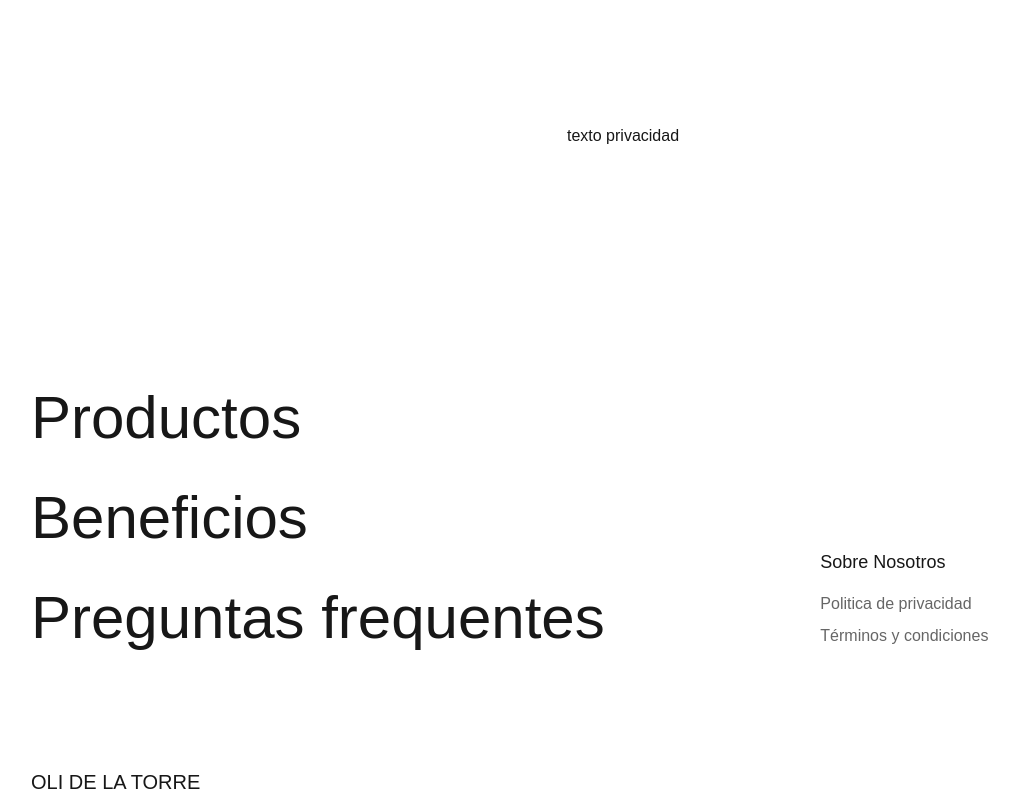
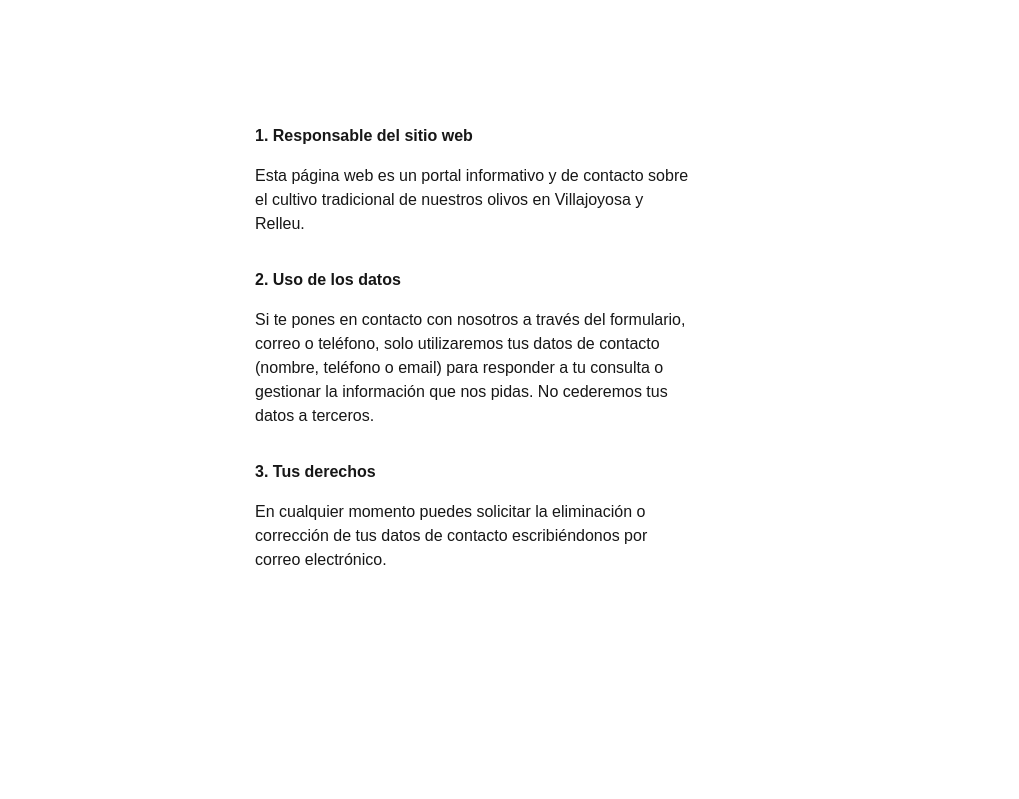
Before and after one commit to JaumeEsquerdo/oli-de-la-torre, a Next.js app in the folder oli-maleno/: page /privacidad in a window 1280 px wide. Shown: the part 500-1299 px from the top of the page, without its empty margins (17-1036 px from the left). Built offline with nearby package versions, Linux system fonts and the light colour scheme.

Commit message:
textos y estructura pages poitica y condiciones

```diff
--- a/oli-maleno/app/components/Footer.tsx
+++ b/oli-maleno/app/components/Footer.tsx
@@ -34,7 +34,7 @@ export const Footer = () => {
                     }
                     <div className='flex flex-col gap-2'>
                         <Link href={'/privacidad'} className=' font-medium text-[#666] hover:text-[#666]/80 '>Politica de privacidad</Link>
-                        <Link href={'/condiciones'} className=' font-medium text-[#666] hover:text-[#666]/80 '>Términos y condiciones</Link>
+                        <Link href={'/condiciones'} className=' font-medium text-[#666] hover:text-[#666]/80 '>Aviso Legal y Condiciones de Uso</Link>
                     </div>
 
                 </div>
--- a/oli-maleno/app/condiciones/page.tsx
+++ b/oli-maleno/app/condiciones/page.tsx
@@ -12,10 +12,30 @@ const Nosotros = () => {
                 <span className="absolute top-2 left-1/2 -translate-x-1/2 text-sm text-center text-[#666]">envíos gratuitos con pedidos superior a 100€</span>
                 <Header />
 
-                <main className="flex flex-col gap-16 md:gap-36 max-w-11/12 md:max-w-3/5 w-full flex-1 pt-24 md:py-36">
-                    <h1 className='flex flex-col gap-6'><span className='text-5xl md:text-8xl text-[#666]'>TÉRMINOS Y</span> <span className='text-5xl md:text-8xl'>CONDICIONES</span></h1>
-                    <div className="flex flex-col md:gap-20 max-w-3/5 mx-auto items-center">
-                        texto condiciones
+                <main className="flex flex-col gap-16 md:gap-36 md:max-w-3/5 w-full px-4 flex-1 pt-24 md:py-36">
+                    <h1 className='flex flex-col gap-6'><span className='text-5xl md:text-8xl text-[#666]'>AVISO LEGAL Y </span> <span className='text-5xl md:text-8xl'>CONDICIONES DE USO</span></h1>
+                    <div className="flex flex-col md:gap-20 w-full lg:max-w-3/5 items-center">
+                        <ul className='flex flex-col gap-8 w-full'>
+                            <li className='flex flex-col gap-4 '>
+                                <strong>1. Información general</strong>
+
+                                La presente página web tiene un carácter puramente informativo y divulgativo. Su objetivo es dar a conocer la historia, el proceso de cultivo y la tradición olivarera de nuestras fincas familiares situadas en la comarca de la Marina Baixa, así como servir de canal de contacto directo.
+
+                            </li>
+                            <li className='flex flex-col gap-4'>
+                                <strong>2. Reserva y disponibilidad del producto</strong>
+
+
+                                La presentación del aceite en esta web no constituye una oferta de venta pública ni un contrato formal en línea. Al tratarse de una producción limitada y artesanal ligada a la cosecha anual, cualquier solicitud de información sobre el aceite elaborado en la cooperativa de Torremanzanas (Oli de La Torre) está sujeta a disponibilidad previa y se gestionará de forma personal y privada.
+
+                            </li>
+                            <li className='flex flex-col gap-4'>
+                                <strong> 3. Exención de responsabilidad</strong>
+
+
+                                El titular del sitio web no se hace responsable del uso indebido de los contenidos mostrados en la página ni de posibles interrupciones en el servicio web.
+                            </li>
+                        </ul>
                     </div>
                 </main>
                 <Footer />
--- a/oli-maleno/app/privacidad/page.tsx
+++ b/oli-maleno/app/privacidad/page.tsx
@@ -11,10 +11,29 @@ const Nosotros = () => {
             <div className="flex flex-col flex-1 items-center justify-center bg-white overflow-hidden">
                 <span className="absolute top-2 left-1/2 -translate-x-1/2 text-sm text-center text-[#666]">envíos gratuitos con pedidos superior a 100€</span>
                 <Header />
-                <main className="flex flex-col gap-16 w-full max-w-11/12 md:max-w-3/5 md:gap-36 flex-1 pt-24 md:py-36">
-                    <h1 className='flex flex-col gap-6'><span className='text-5xl md:text-8xl text-[#666]'>POLÍTICA</span> <span className='text-5xl md:text-8xl'>PRIVACIDAD</span></h1>
-                    <div className="flex flex-col md:gap-20 max-w-3/5 mx-auto items-center">
-                        texto privacidad
+                <main className="flex flex-col gap-16 w-full px-4 md:max-w-3/5 md:gap-36 flex-1 pt-24 md:py-36">
+                    <h1 className='flex flex-col gap-6 '><span className='text-5xl md:text-8xl text-[#666]'>POLÍTICA</span> <span className='text-5xl md:text-8xl'>PRIVACIDAD</span></h1>
+                    <div className="flex flex-col md:gap-20 w-full lg:max-w-3/5 items-center">
+
+                        <ul className='flex flex-col gap-8'>
+                            <li className='flex flex-col gap-4'>
+                                <strong>1. Responsable del sitio web</strong>
+
+                                Esta página web es un portal informativo y de contacto sobre el cultivo tradicional de nuestros olivos en Villajoyosa y Relleu.
+
+                            </li>
+                            <li className='flex flex-col gap-4'>
+                                <strong>2. Uso de los datos</strong>
+
+                                Si te pones en contacto con nosotros a través del formulario, correo o teléfono, solo utilizaremos tus datos de contacto (nombre, teléfono o email) para responder a tu consulta o gestionar la información que nos pidas. No cederemos tus datos a terceros.
+
+                            </li>
+                            <li className='flex flex-col gap-4'>
+                                <strong> 3. Tus derechos</strong>
+
+                                En cualquier momento puedes solicitar la eliminación o corrección de tus datos de contacto escribiéndonos por correo electrónico.
+                            </li>
+                        </ul>
                     </div>
                 </main>
                 <Footer />
```
